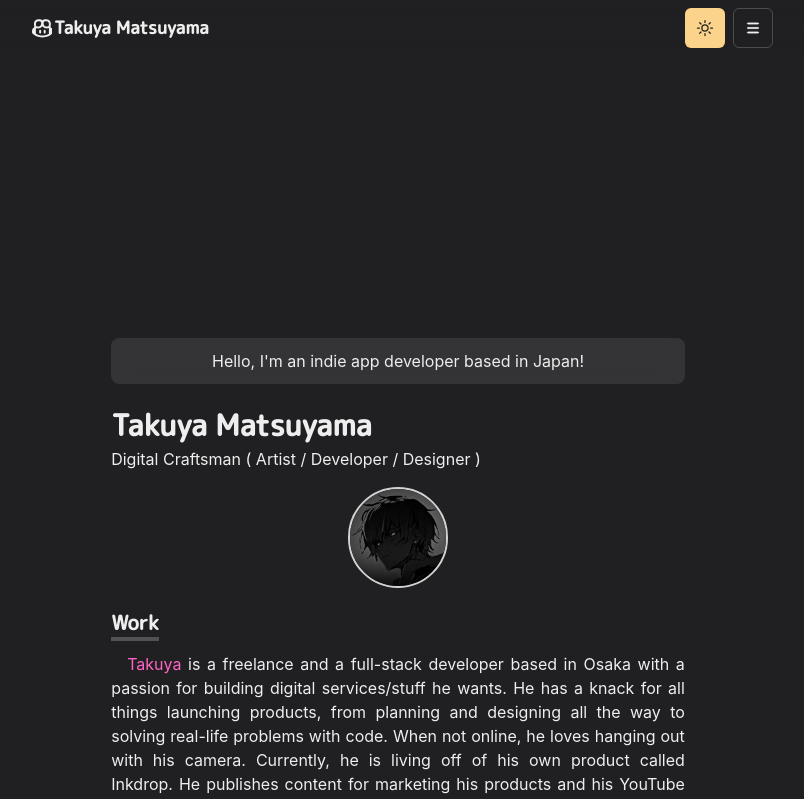
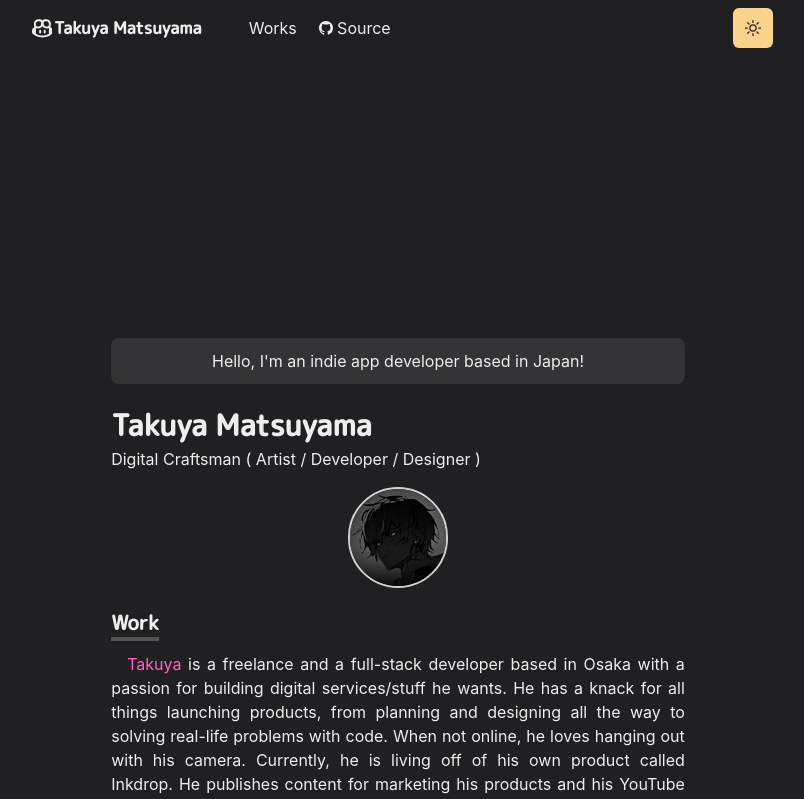
Before and after one commit to lubahabarta/react-portfolio-website-clone, a React (Create React App) app: page / in a window 1280 px wide. Shown: the top 799 px of the page, without its empty margins (242-1046 px from the left). Built offline with nearby package versions, Linux system fonts and the light colour scheme.

Commit message:
nastylovane <.nav-bar-center>

```diff
--- a/src/components/NavBar.css
+++ b/src/components/NavBar.css
@@ -25,7 +25,9 @@
 
 .nav-bar-left h1 {
     display: flex;
-    font-size: 1.1rem;
+    font-size: 1.05rem;
+    cursor: pointer;
+
     margin-left: 0.5rem;
 }
 
@@ -33,13 +35,35 @@
     width: 1.3rem;
     height: 1.3rem;
     position: relative;
-    top: 0.2rem;
+    top: 0.15rem;
     fill: var(--font-color);
     margin-right: 0.1rem;
 }
 
 .nav-bar-center {
     display: none;
+}
+
+.nav-bar-center ul {
+    display: flex;
+    list-style-type: none;
+}
+
+.nav-bar-center li {
+    margin: 0 0.7rem;
+}
+
+.nav-bar-center a {
+    color: var(--font-color);
+}
+
+.nav-bar-center svg {
+    width: 14px;
+    height: 14px;
+    margin-right: 4px;
+    position: relative;
+    top: 0.5px;
+    fill: var(--font-color);
 }
 
 .nav-bar-right {
@@ -118,3 +142,25 @@
     fill: var(--font-color);
     stroke: var(--font-color);
 }
+
+
+
+@media screen and (min-width: 765px) {
+    .nav-bar-left {
+        flex: 2;
+    }
+
+    .nav-bar-center {
+        flex: 3;
+        display: flex;
+        align-items: center;
+    }
+
+    .nav-bar-right {
+        flex: 2;
+    }
+
+    .menu {
+        display: none;
+    }
+}
--- a/src/components/NavBar.js
+++ b/src/components/NavBar.js
@@ -14,7 +14,19 @@
                     </h1>
                 </div>
                 <div className="nav-bar-center">
-                    <p>center</p>
+                    <ul>
+                        <li>
+                            <a href="#">Works</a>
+                        </li>
+                        <li>
+                            <a href="#">
+                                <svg xmlns="http://www.w3.org/2000/svg" viewBox="0 0 16 16">
+                                    <path fill-rule="evenodd" d="M8 0C3.58 0 0 3.58 0 8c0 3.54 2.29 6.53 5.47 7.59.4.07.55-.17.55-.38 0-.19-.01-.82-.01-1.49-2.01.37-2.53-.49-2.69-.94-.09-.23-.48-.94-.82-1.13-.28-.15-.68-.52-.01-.53.63-.01 1.08.58 1.23.82.72 1.21 1.87.87 2.33.66.07-.52.28-.87.51-1.07-1.78-.2-3.64-.89-3.64-3.95 0-.87.31-1.59.82-2.15-.08-.2-.36-1.02.08-2.12 0 0 .67-.21 2.2.82.64-.18 1.32-.27 2-.27.68 0 1.36.09 2 .27 1.53-1.04 2.2-.82 2.2-.82.44 1.1.16 1.92.08 2.12.51.56.82 1.27.82 2.15 0 3.07-1.87 3.75-3.65 3.95.29.25.54.73.54 1.48 0 1.07-.01 1.93-.01 2.2 0 .21.15.46.55.38A8.013 8.013 0 0016 8c0-4.42-3.58-8-8-8z"></path>
+                                </svg>
+                                Source
+                            </a>
+                        </li>
+                    </ul>
                 </div>
                 <div className="nav-bar-right">
                     { dark ? (
```
